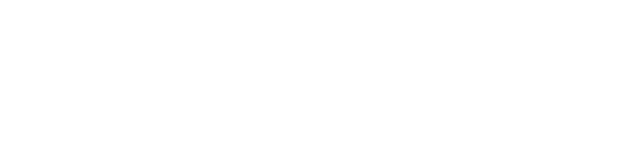
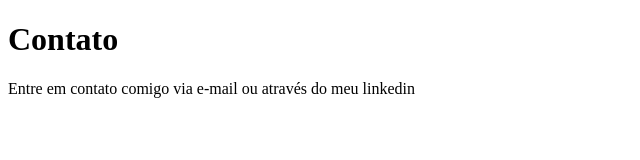
Before and after one commit to guilhermesajs/sistema-de-cadastro, a plain HTML site: page contato.html in a window 1280 px wide. Shown: the whole page, without its empty margins (0-640 px from the left). Drawn offline with Linux system fonts and the light colour scheme.

Commit message:
adicionando informações na ramificação de desenvolvimento

```diff
--- a/app.js
+++ b/app.js
@@ -1 +1,2 @@
-console.log"Rodando o sistema de gerenciamento de jogos"
+console.log("Rodando o sistema de gerenciamento de jogos")
+console.log("Inserindo ideias do jogo")
--- a/contato.html
+++ b/contato.html
@@ -7,6 +7,7 @@
     <title>Contato</title>
 </head>
 <body>
-
+    <h1>Contato</h1>
+    <p>Entre em contato comigo via e-mail ou através do meu linkedin</p>
 </body>
 </html>
```
